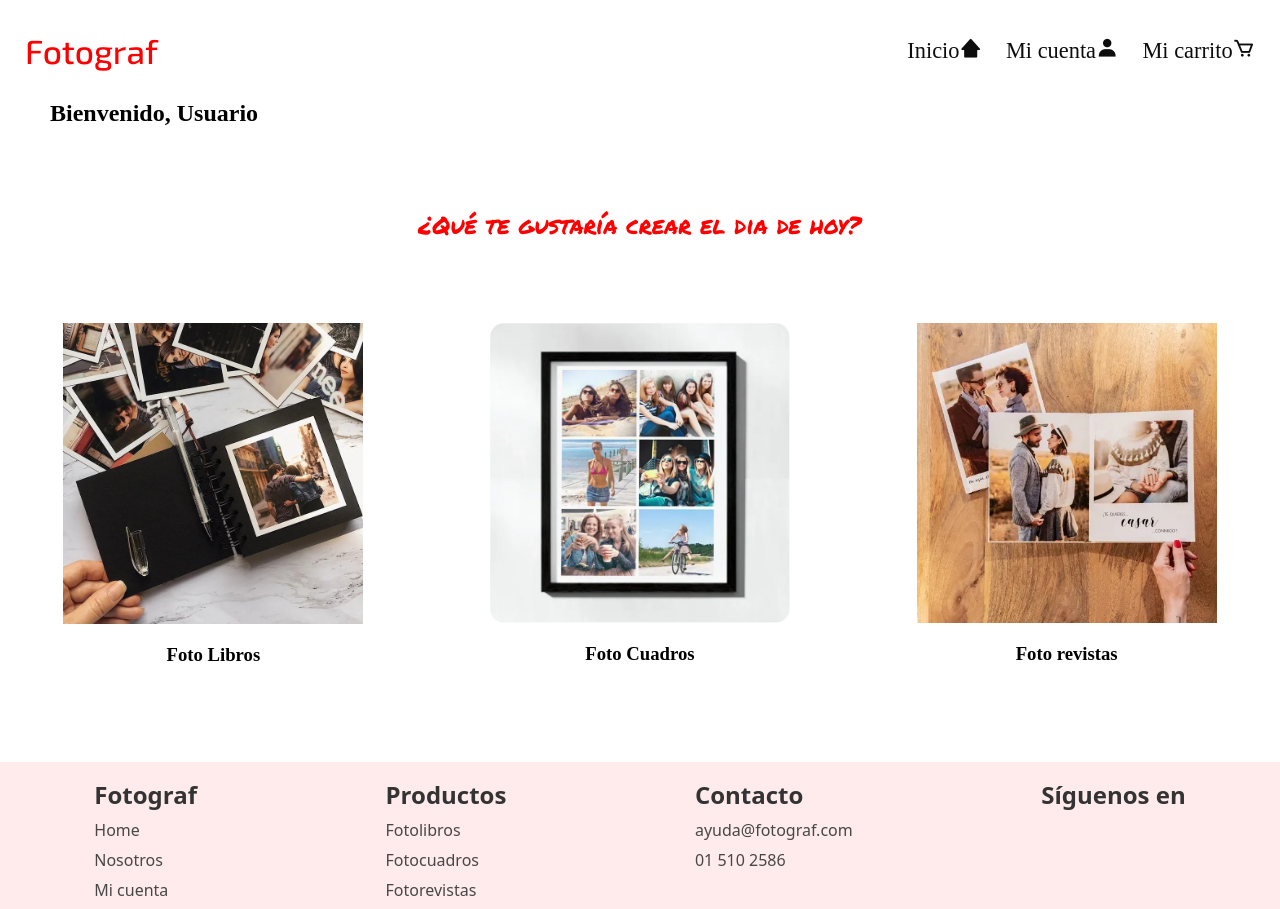
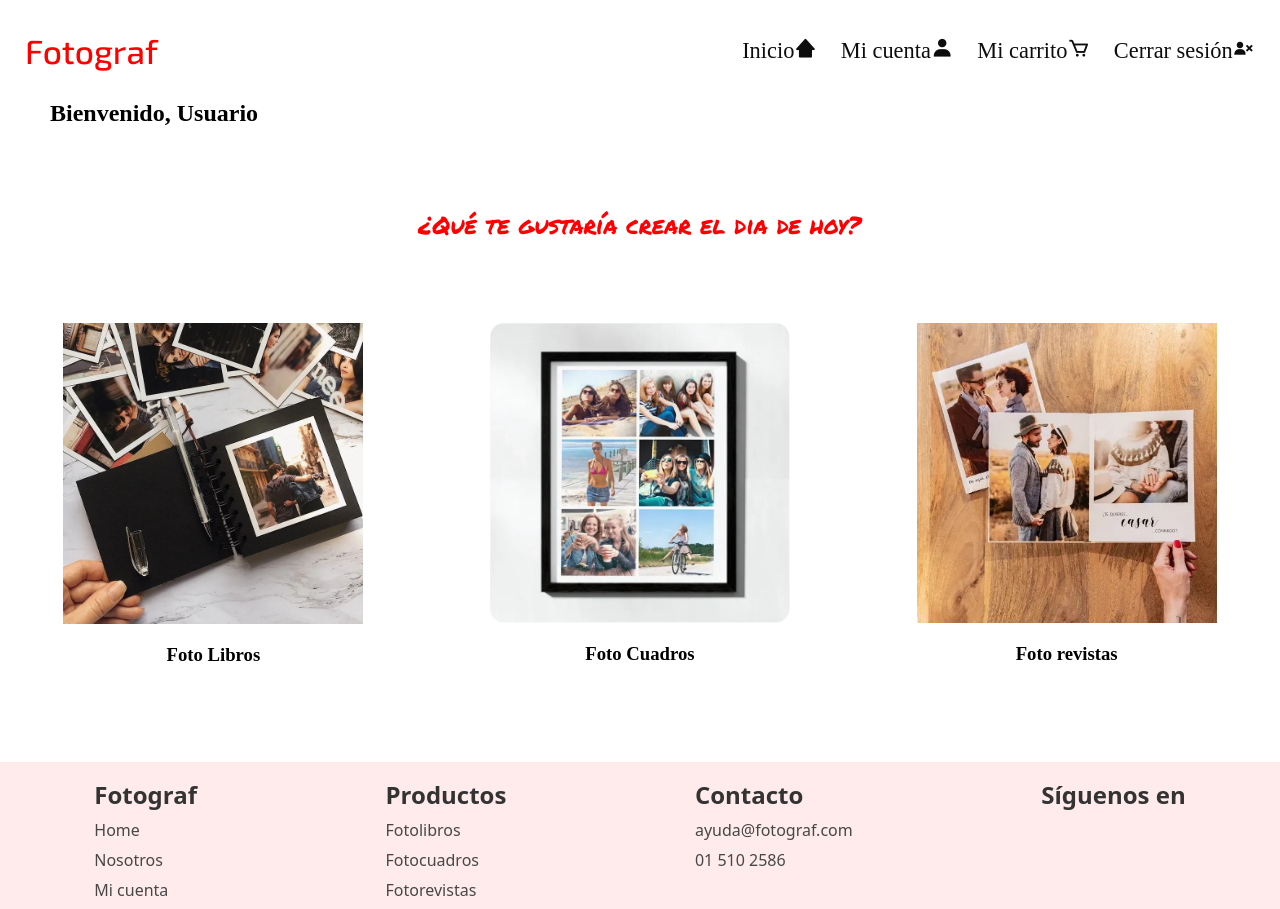
Before and after one commit to jssulfe/fotograf, a plain HTML site: page html/myAccount.html in a window 1280 px wide. Drawn offline with nearby package versions, Linux system fonts and the light colour scheme; a web font is replaced by a local one.

Commit message:
Add close session

```diff
--- a/html/myAccount.html
+++ b/html/myAccount.html
@@ -28,7 +28,7 @@
           <a href="">Inicio<i class="bx bxs-home-alt-2"></i></a>
           <a href="">Mi cuenta<i class="bx bxs-user"></i></a>
           <a href="">Mi carrito<i class="bx bx-cart"></i></a>
-        </div>
+          <a href="">Cerrar sesión<i class='bx bxs-user-x'></i></a>
       </div>
     </header>
     <section class="wellcome">
```
